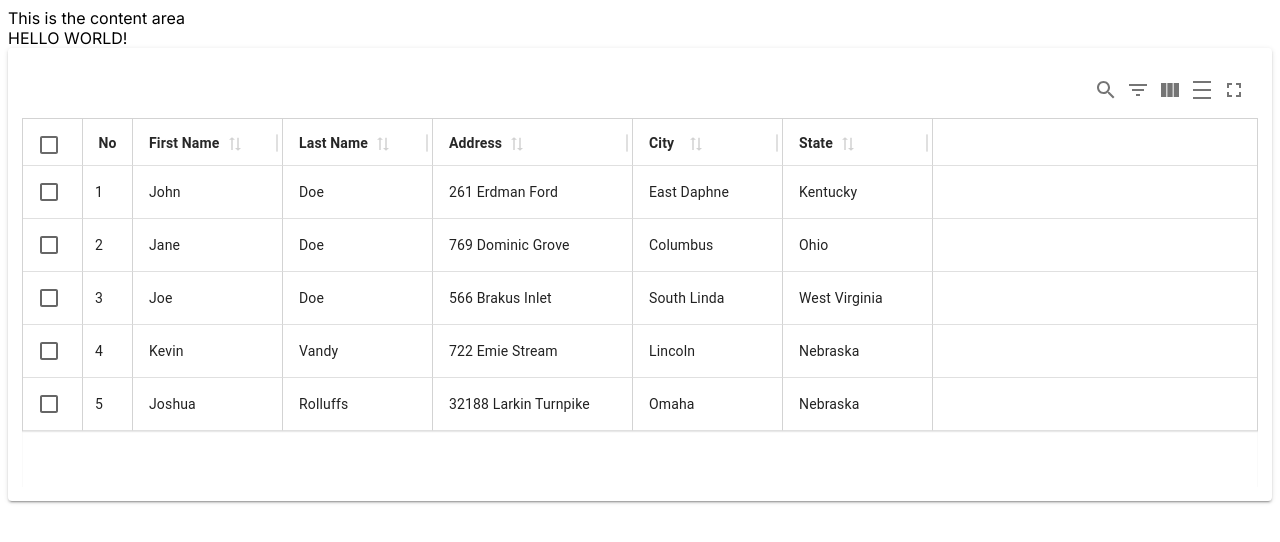
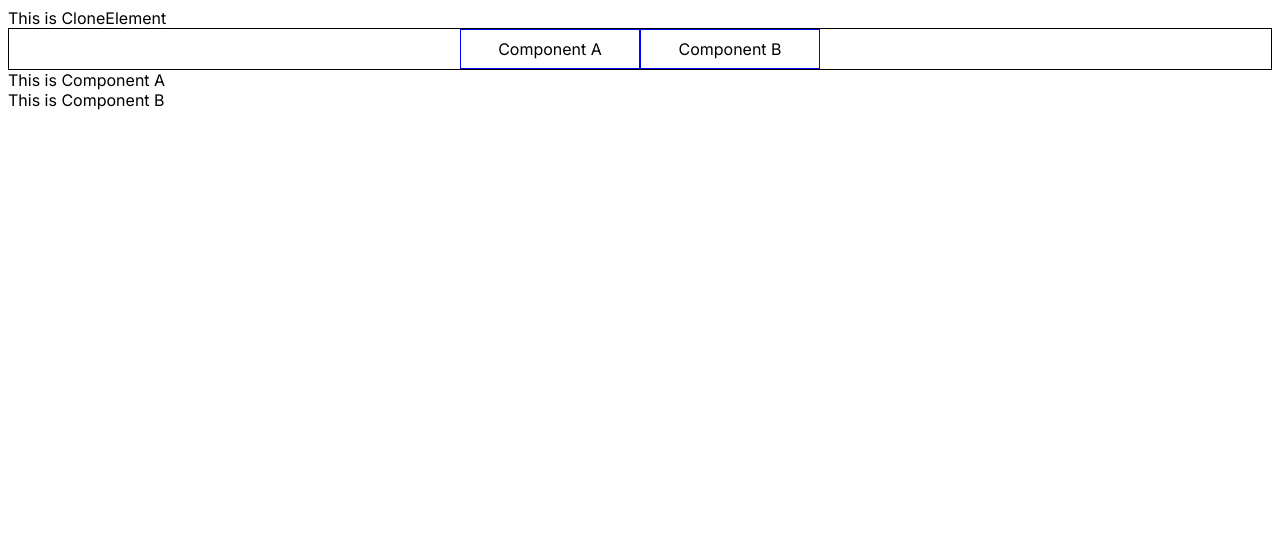
Before and after one commit to ekiankim92/playground2, a Next.js app in the folder apps/rtkproject/: page / in a window 1280 px wide. Shown: the top 542 px of the page. Built offline with nearby package versions, Linux system fonts and the light colour scheme.

Commit message:
React memo

```diff
--- a/apps/rtkproject/app/page.tsx
+++ b/apps/rtkproject/app/page.tsx
@@ -1,13 +1,15 @@
 import Image from 'next/image';
 import styles from './page.module.css';
 import StaticTable from './src/components/table/static/StaticTable';
+import CloneElement from './src/components/CloneElement';
 
 export default function Home() {
   return (
     <>
-      <div>This is the content area </div>
-      <div>HELLO WORLD!</div>
-      <StaticTable />
+      {/* <div>This is the content area </div> */}
+      {/* <div>HELLO WORLD!</div> */}
+      {/* <StaticTable /> */}
+      <CloneElement />
     </>
   );
 }
--- /dev/null
+++ b/apps/rtkproject/app/src/components/CloneElement/_components/compoentA.tsx
@@ -0,0 +1,16 @@
+'use client';
+
+import React from 'react';
+
+function ComponentA() {
+  console.log('this is component A rendering!');
+
+  return (
+    <div>
+      <div>This is Component A</div>
+    </div>
+  );
+}
+
+// export default React.memo(ComponentA);
+export default ComponentA;
--- /dev/null
+++ b/apps/rtkproject/app/src/components/CloneElement/_components/componentB.tsx
@@ -0,0 +1,16 @@
+'use client';
+
+import React from 'react';
+
+function ComponentB() {
+  console.log('this is component B rendering');
+
+  return (
+    <div>
+      <div>This is Component B</div>
+    </div>
+  );
+}
+
+// export default React.memo(ComponentB);
+export default ComponentB;
--- /dev/null
+++ b/apps/rtkproject/app/src/components/CloneElement/index.tsx
@@ -0,0 +1,59 @@
+'use client';
+
+import { useState } from 'react';
+import ComponentA from './_components/compoentA';
+import ComponentB from './_components/componentB';
+import styled from '@emotion/styled';
+
+const TABS = [
+  {
+    name: 'a',
+    key: 'a',
+  },
+  {
+    name: 'b',
+    key: 'b',
+  },
+];
+
+export default function CloneElement() {
+  const [tab, setTab] = useState('a');
+
+  const onClickTabA = () => {
+    setTab('a');
+  };
+
+  const onClickTabB = () => {
+    setTab('B');
+  };
+
+  return (
+    <div>
+      <div>This is CloneElement</div>
+      <Wrapper>
+        <Box onClick={onClickTabA}>Component A</Box>
+        <Box onClick={onClickTabB}>Component B</Box>
+      </Wrapper>
+      {/* {tab === 'a' ? <ComponentA /> : <ComponentB />} */}
+
+      <ComponentA />
+      <ComponentB />
+    </div>
+  );
+}
+
+const Wrapper = styled.div`
+  display: flex;
+  justify-content: center;
+  border: 1px solid #000;
+`;
+
+const Box = styled.div`
+  width: 180px;
+  height: 40px;
+  border: 1px solid blue;
+  cursor: pointer;
+  display: flex;
+  align-items: center;
+  justify-content: center;
+`;
```
